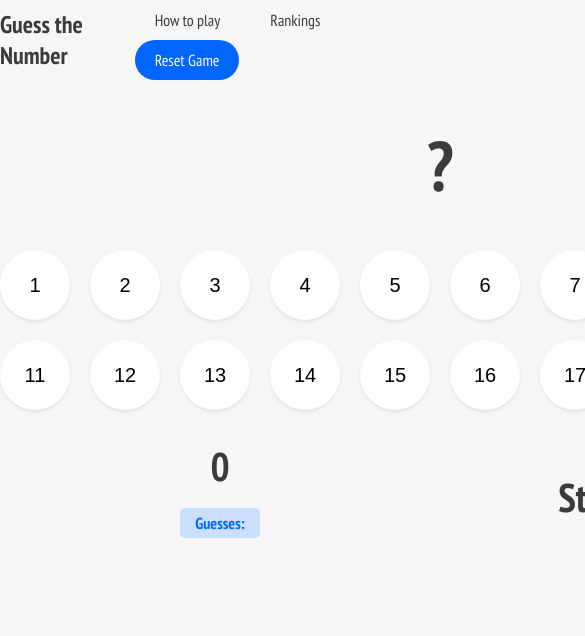
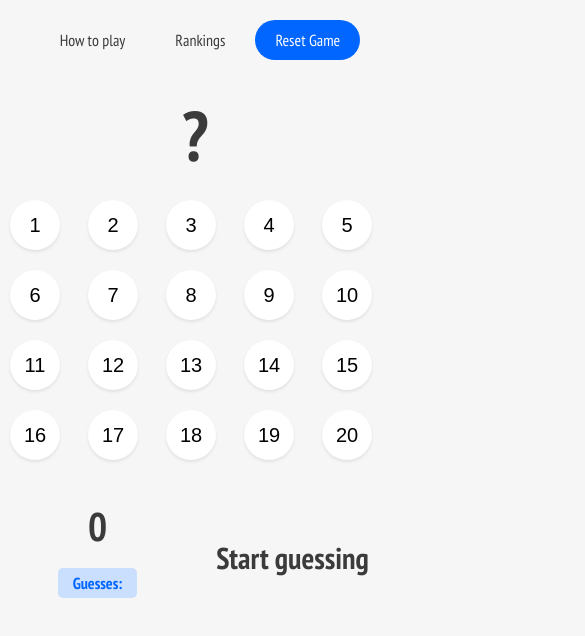
Before and after one commit to VildanAsllani/guess-the-number-game, a plain HTML site: page index.html in a window 390 px wide. Shown: the top 636 px of the page, 585 px wide, since content can reach past the window. Drawn offline with Linux system fonts and the light colour scheme.

Commit message:
adding some responsivity to the page :D

```diff
--- a/css/style.scss
+++ b/css/style.scss
@@ -155,6 +155,7 @@ header{
         border-radius: 30px;
         min-width: 200px;
         cursor: pointer;
+        font-size: 1.2rem;
     }
 }
 .loser{
@@ -190,7 +191,40 @@ header{
 }
 
 .clicked-button{
-    // color: red;
     background-color: #DF2B13 !important;
     color: white;
 }
+
+
+@media only screen and (max-width: 768px) {
+    header{
+        justify-content: center;
+        h2{
+            display: none;
+        }
+    }
+    .main-content{
+        .hidden-number{
+            margin: 10px;
+            padding: 0px;
+        }
+        .buttons{
+            padding: 10px;
+            grid-template-columns: repeat(5, 1fr);
+            .button{
+                height: 50px;
+                width: 50px;
+                display: flex;
+                align-items: center;
+                justify-content: center;
+            }
+        }
+        .informations{
+            .right-info{
+                .message{
+                    font-size: 30px;
+                }
+            }
+        }
+    }
+}
--- a/index.html
+++ b/index.html
@@ -5,6 +5,7 @@
     <meta http-equiv="X-UA-Compatible" content="IE=edge">
     <meta name="viewport" content="width=device-width, initial-scale=1.0">
     <title>Guessing Game</title>
+    <link rel="icon" href="icon.png">
     <link rel="stylesheet" href="css/style.css">
     <link rel="stylesheet" href="https://cdnjs.cloudflare.com/ajax/libs/font-awesome/5.15.3/css/all.min.css">
 </head>
```
Also changed, not shown: css/style.css, icon.png (added), 1 other file.
